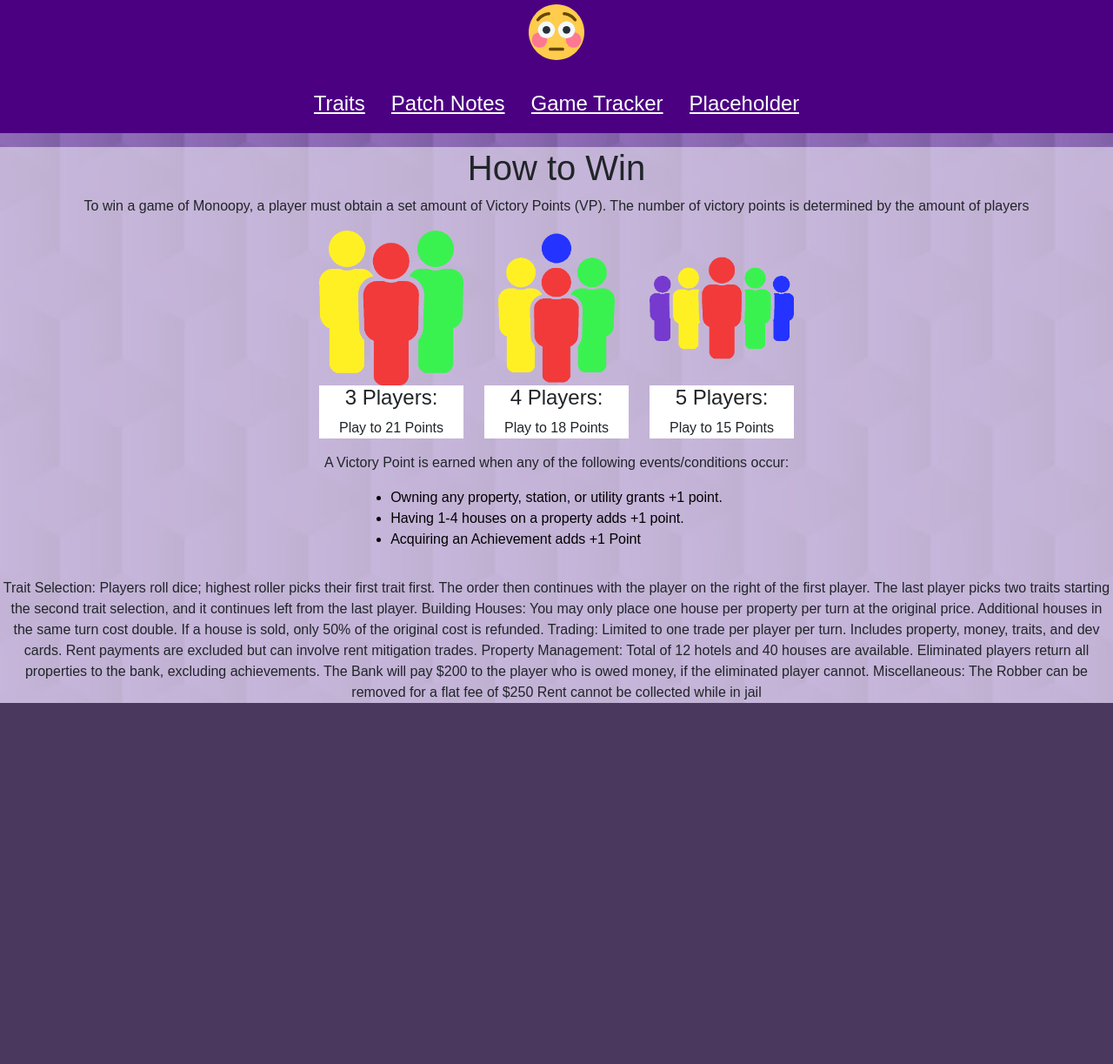
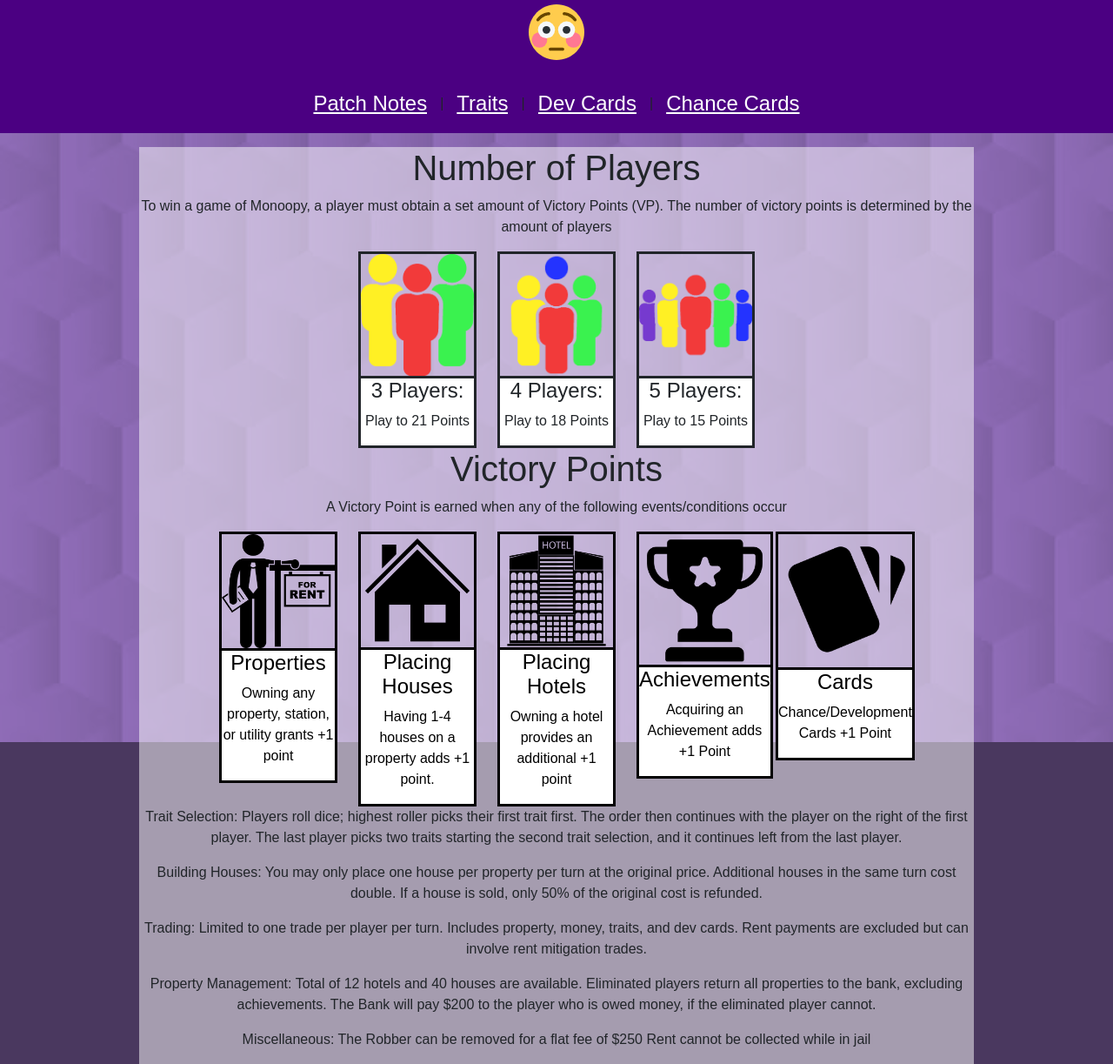
Before and after one commit to ShadowXTP/Monoopy, a plain HTML site: page index.html in a window 1280 px wide. Shown: the whole page at 87% size. Before the commit the page ends 808 px from the top, so only its background shows below. Drawn offline with nearby package versions, Linux system fonts and the light colour scheme.

Commit message:
Conforming

```diff
--- a/index.html
+++ b/index.html
@@ -16,32 +16,36 @@
 <div class="cranberry">
 <!------------------------ NavBar Page ---------------------------------------->
     <div id="flushednav">
-        <ul class="flushed", style="padding-right: 0px;">
-            <li class="flushed"><href="../index.html"><img src="assets/images/icon/FlushedIcons/flushed-face.svg" style="height: 64px; width: 64; object-fit:cover;"/></i></a></li>
+        <ul class="flushed" style="padding-right: 0px;">
+            <li class="flushed"><a href="../index.html"><img src="assets/images/icon/FlushedIcons/flushed-face.svg" style="height: 64px; width: 64px; object-fit:cover;" alt="Flushed Face Icon"/></a></li>
         </ul>
     </div>
 </div>
 <div id="homepageb" style="background-color: indigo;">
-    <div class="row justify-content-center"></div>
+    <div class="navbar-container">
         <ul class="navbar">
+            <li class="navbar"><a href="#">Patch Notes</a></li>
+            <div class="separator">|</div>
             <li class="navbar"><a href="#">Traits</a></li>
-                <li class="navbar"><a href="#">Patch Notes</a></li>
-                <li class="navbar"><a href="assets/gametracker.html">Game Tracker</a></li>
-                <li class="navbar"><a href="#">Placeholder</a></li>
+            <div class="separator">|</div>
+            <li class="navbar"><a href="#">Dev Cards</a></li>
+            <div class="separator">|</div>
+            <li class="navbar"><a href="#">Chance Cards</a></li>
         </ul>
     </div>
 </div>
 <!------------------------ Main Objectives --------------------------------->
+<div id="bigbody", class="col-9">
     <div id="mainobj">
-    <h1>How to Win</h1>
+        <h1>Number of Players</h1>
         <p>To win a game of Monoopy, a player must obtain a set amount of Victory Points (VP). The number of victory points is determined by the amount of players</p>
         <div id="playercount">
             <div class="container">
                 <div class="row justify-content-center">
                     <div class="col-2">
                         <div class="pcount">
-                            <img src="assets\images\icon\PlayerIcons\3py.png" class="pcount-img-top img-fluid">
-                                <div class="pcount-body">
+                            <img src="assets/images/icon/PlayerIcons/3py.png" class="pcount-img-top img-fluid" style="border-style:solid; border-bottom: none;">
+                            <div class="pcount-body" style="border-style:solid;">
                                 <h4 class="pcount-title">3 Players:</h4>
                                 <p class="pcount-text">Play to 21 Points</p>
                             </div>
@@ -49,8 +53,8 @@
                     </div>
                     <div class="col-2">
                         <div class="pcount">
-                            <img src="assets\images\icon\PlayerIcons\4py.png" class="pcount-img-top img-fluid">
-                                <div class="pcount-body">
+                            <img src="assets/images/icon/PlayerIcons/4py.png" class="pcount-img-top img-fluid" style="border-style:solid; border-bottom: none;">
+                            <div class="pcount-body" style="border-style:solid;">
                                 <h4 class="pcount-title">4 Players:</h4>
                                 <p class="pcount-text">Play to 18 Points</p>
                             </div>
@@ -58,8 +62,8 @@
                     </div>
                     <div class="col-2">
                         <div class="pcount">
-                            <img src="assets\images\icon\PlayerIcons\5py.png" class="pcount-img-top img-fluid">
-                                <div class="pcount-body">
+                            <img src="assets/images/icon/PlayerIcons/5py.png" class="pcount-img-top img-fluid" style="border-style:solid; border-bottom: none;">
+                            <div class="pcount-body" style="border-style:solid;">
                                 <h4 class="pcount-title">5 Players:</h4>
                                 <p class="pcount-text">Play to 15 Points</p>
                             </div>
@@ -68,39 +72,83 @@
                 </div>
             </div>
         </div>
+        <h1>Victory Points</h1>
+        <p>A Victory Point is earned when any of the following events/conditions occur</p>
+        <div id="victorypoints">
+            <div class="container">
+                <div class="row justify-content-center">
+                    <div class="col-2">
+                        <div class="vp">
+                            <img src="assets/images/icon/VPIcons/property.png" class="vp-img-top img-fluid" style="border-style:solid; border-bottom: none;">
+                            <div class="vp-body" style="border-style:solid;">
+                                <h4 class="vp-title">Properties</h4>
+                                <p class="vp-text">Owning any property, station, or utility grants +1 point</p>
                             </div>
                         </div>
-    <div id="victorypoints">
-        <p>A Victory Point is earned when any of the following events/conditions occur:
-            <ul class="vp">
-                <li class="vp-item" style="border: none; background-color: transparent;">Owning any property, station, or utility grants +1 point.</li>
-                <li class="vp-item" style="border: none; background-color: transparent;">Having 1-4 houses on a property adds +1 point.</li>
-                <li class="vp-item" style="border: none; background-color: transparent;">Acquiring an Achievement adds +1 Point</li>
-            </ul>
-        </p>
+                    </div>
+                    <div class="col-2">
+                        <div class="vp">
+                            <img src="assets/images/icon/VPIcons/house.png" class="vp-img-top img-fluid" style="border-style:solid; border-bottom: none;">
+                            <div class="vp-body" style="border-style:solid;">
+                                <h4 class="vp-title">Placing Houses</h4>
+                                <p class="vp-text">Having 1-4 houses on a property adds +1 point.</p>
+                            </div>
+                        </div>
+                    </div>
+                    <div class="col-2">
+                        <div class="vp">
+                            <img src="assets/images/icon/VPIcons/hotel.png" class="vp-img-top img-fluid" style="border-style:solid; border-bottom: none;">
+                            <div class="vp-body" style="border-style:solid;">
+                                <h4 class="vp-title">Placing Hotels</h4>
+                                <p class="vp-text">Owning a hotel provides an additional +1 point</p>
+                            </div>
+                        </div>
+                    </div>
+                    <div class="col-2">
+                        <div class="vp">
+                            <img src="assets/images/icon/VPIcons/achievement.png" class="vp-img-top img-fluid" style="border-style:solid; border-bottom: none;">
+                            <div class="vp-body" style="border-style:solid;">
+                                <h4 class="vp-title">Achievements</h4>
+                                <p class="vp-text">Acquiring an Achievement adds +1 Point</p>
+                            </div>
+                        </div>
+                    </div>
+                    <div class="col-2">
+                        <div class="vp">
+                            <img src="assets/images/icon/VPIcons/cards.png" class="vp-img-top img-fluid" style="border-style:solid; border-bottom: none;">
+                            <div class="vp-body" style="border-style:solid;">
+                                <h4 class="vp-title">Cards</h4>
+                                <p class="vp-text">Chance/Development Cards +1 Point</p>
+                            </div>
+                        </div>
+                    </div>
+                </div>
+            </div>
         </div>
     <!------------------------ Rules --------------------------------->
-    <div id="rules", style="text-align: center;">
-        <p1>
+        <div id="rules" style="text-align: center;">
+            <p>
                 Trait Selection: Players roll dice; highest roller picks their first trait first. The order then continues with the player on the right of the first player. The last player picks two traits starting the second trait selection, and it continues left from the last player.
-        </p1>
-        <p2>
+            </p>
+            <p>
                 Building Houses: You may only place one house per property per turn at the original price. Additional houses in the same turn cost double. If a house is sold, only 50% of the original cost is refunded.
-        </p2>
-        <p3>
+            </p>
+            <p>
                 Trading: Limited to one trade per player per turn. Includes property, money, traits, and dev cards. Rent payments are excluded but can involve rent mitigation trades.
-        </p3>
-        <p4>
+            </p>
+            <p>
             Property Management:
                 Total of 12 hotels and 40 houses are available.
                 Eliminated players return all properties to the bank, excluding achievements. The Bank will pay $200 to the player who is owed money, if the eliminated player cannot.
-        </p4>
-        <p5>
+            </p>
+            <p>
             Miscellaneous:
                 The Robber can be removed for a flat fee of $250
                 Rent cannot be collected while in jail
-        </p5>
+            </p>
         </div>
+    </div>
+</col>
 <!--Boot Strap Script-->
 <script src="https://cdn.jsdelivr.net/npm/bootstrap@5.3.3/dist/js/bootstrap.bundle.min.js" integrity="sha384-YvpcrYf0tY3lHB60NNkmXc5s9fDVZLESaAA55NDzOxhy9GkcIdslK1eN7N6jIeHz" crossorigin="anonymous"></script>
 </body>
--- a/style.css
+++ b/style.css
@@ -68,6 +68,7 @@ li a {
 }
 
 
+
 li a:hover {
   background-color: #a034ff;
   border-radius: 200px;
@@ -98,14 +99,12 @@ li a:hover {
   font-family: fantasy, cop;
   text-align: center;
   overflow: auto;
-  background-color: rgb(255, 255, 255, 0.5);
 }
 
 #victorypoints{
     font-family: fantasy, cop;
     text-align: center;
     overflow: auto;
-    background-color: rgb(255, 255, 255, 0.5);
 }
 
 .bg {
@@ -116,6 +115,11 @@ li a:hover {
 }
 
 .pcount-body{
+  background-color: white;
+}
+
+.vp-body{
+  text-align: center;
   background-color: white;
 }
 
@@ -130,3 +134,10 @@ li a:hover {
   color:#000000c2;
   font-family: fantasy, cop;
 }
+
+#bigbody{
+  display: flex;
+  align-self: center;
+  justify-content: center;
+  justify-self: center;
+}
```
Also changed, not shown: assets/images/icon/VPIcons/achievement.png (added), assets/images/icon/VPIcons/cards.png (added), assets/images/icon/VPIcons/hotel.png (added), assets/images/icon/VPIcons/house.png (added), assets/images/icon/VPIcons/property.png (added). Lines whose indentation alone changed are shown as unchanged.
